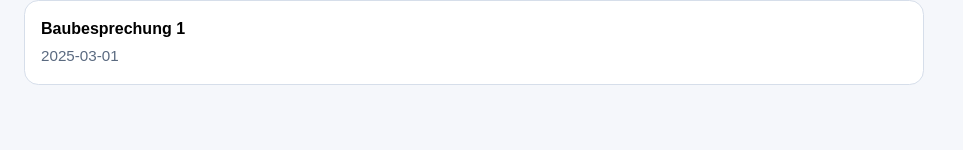
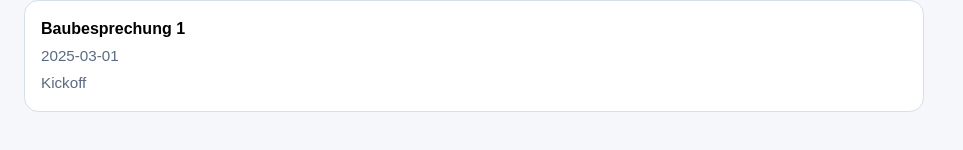
Before and after one commit to SteffenBandholt/BBM-Pro, a React (Vite) app: page /projects/1/meetings in a window 1280 px wide. Shown: the part 300-450 px from the top of the page, without its empty margins (0-963 px from the left). Built offline with nearby package versions, Linux system fonts and the light colour scheme.

Commit message:
Schlagwort in Besprechungsliste sichtbar gemacht

```diff
--- a/src/modules/meetings/components/MeetingListItem.jsx
+++ b/src/modules/meetings/components/MeetingListItem.jsx
@@ -3,6 +3,7 @@ export default function MeetingListItem({ meeting, onClick }) {
     <button type="button" className="project-card" onClick={onClick}>
       <span className="project-card__name">{meeting.title}</span>
       <span className="project-card__meta">{meeting.date}</span>
+      <span className="project-card__meta">{meeting.keyword || 'Kein Schlagwort'}</span>
     </button>
   );
 }
--- a/src/modules/meetings/data/fakeMeetingsDataSource.js
+++ b/src/modules/meetings/data/fakeMeetingsDataSource.js
@@ -4,6 +4,7 @@ let meetingsStore = [
     projectId: 1,
     title: 'Baubesprechung 1',
     date: '2025-03-01',
+    keyword: 'Kickoff',
   },
 ];
 
@@ -17,6 +18,7 @@ export async function createMeeting(projectId, input) {
     projectId: Number(projectId),
     title: input.title,
     date: input.date,
+    keyword: input.keyword ?? '',
   };
 
   meetingsStore = [newMeeting, ...meetingsStore];
```
